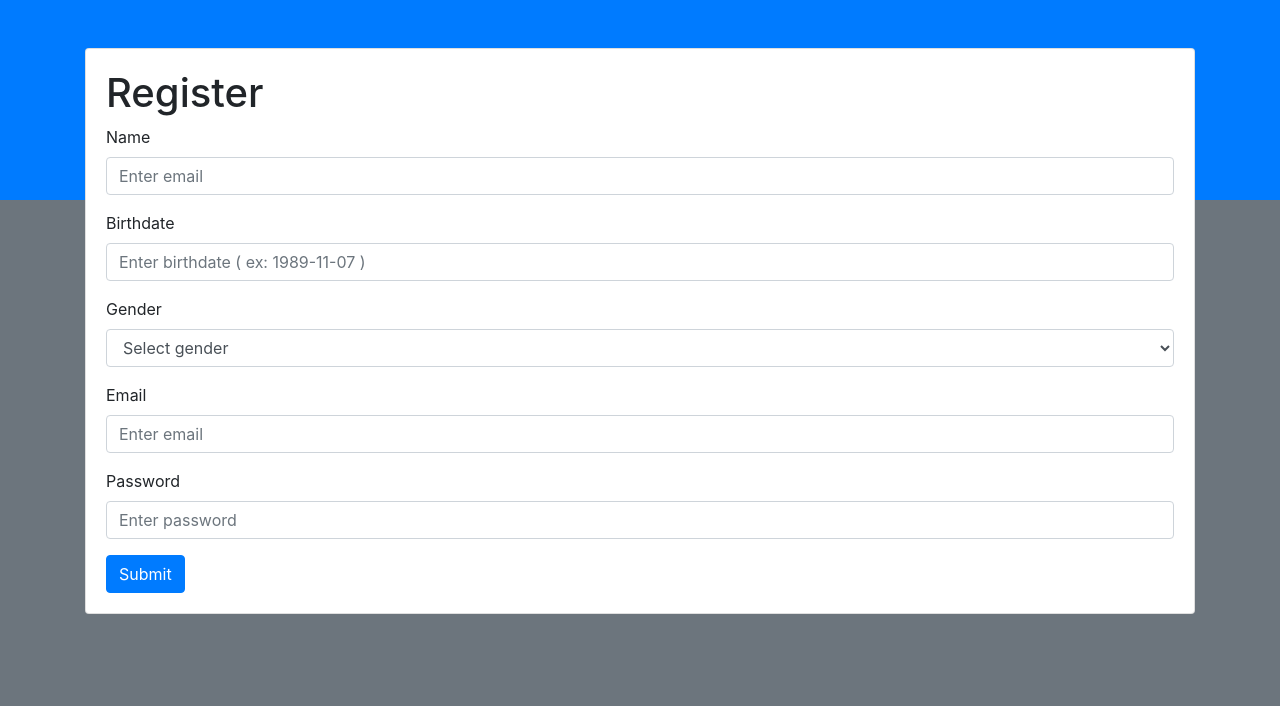
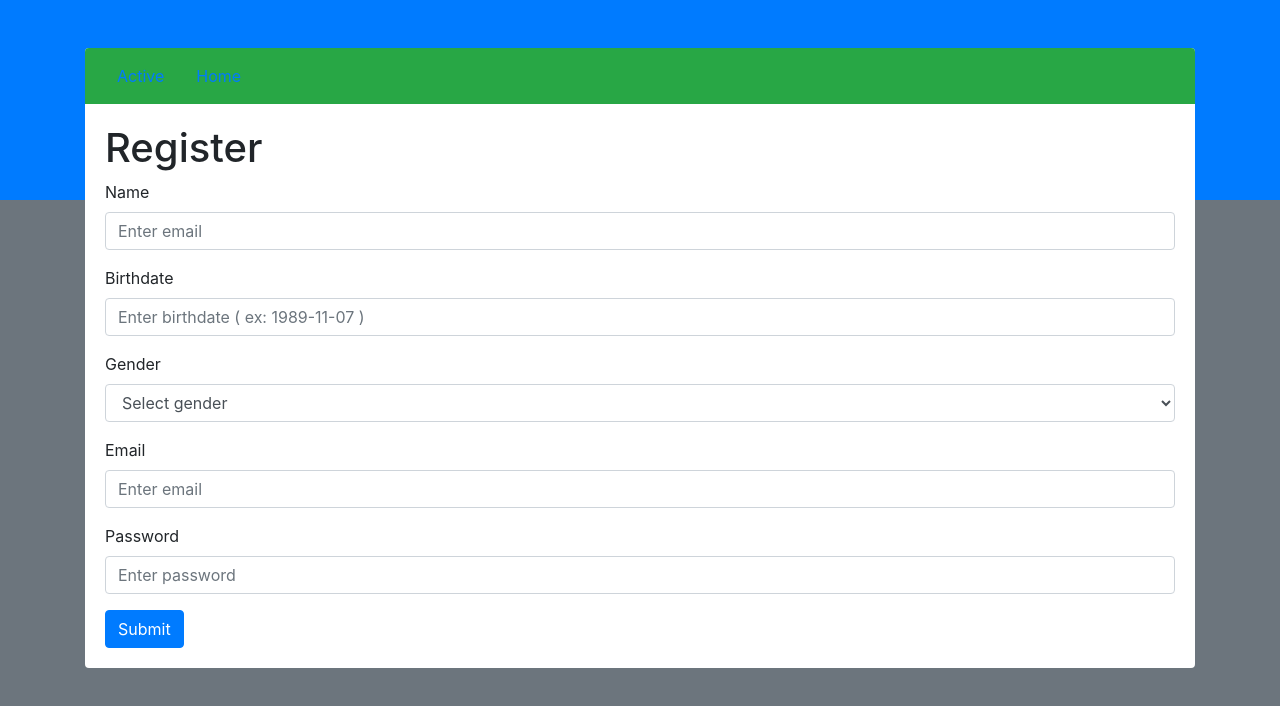
Before and after one commit to MihaiBlebea/LoveMatch, a React (Create React App) app in the folder view/: page /register in a window 1280 px wide. Shown: the top 706 px of the page. Built offline with nearby package versions, Linux system fonts and the light colour scheme.

Commit message:
Add navigation

```diff
--- a/view/src/App.js
+++ b/view/src/App.js
@@ -34,11 +34,11 @@ const App = ()=> {
     }
 
     return (
-        <Container>
-            <Router>
+        <Router>
+            <Container>
                 { isAuth() ? privateRoutes() : publicRoutes() }
-            </Router>
-        </Container>
+            </Container>
+        </Router>
     );
 }
 
--- a/view/src/Components/Container/Container.jsx
+++ b/view/src/Components/Container/Container.jsx
@@ -1,4 +1,5 @@
 import React from 'react'
+import { Navigation } from './../index'
 
 
 const Container = (props)=> {
@@ -6,7 +7,12 @@ const Container = (props)=> {
         <div className="container">
             <div className="row mt-5 mb-5">
                 <div className="col">
-                    <div className="card">
+                    <div className="card" style={{ borderWidth: '0px' }}>
+                        <div className="bg-success py-2 px-3 text-white"
+                             style={{ borderTopLeftRadius: '.25rem', borderTopRightRadius: '.25rem' }}>
+                            <Navigation />
+                        </div>
+
                         <div className="card-body">
                             { props.children }
                         </div>
--- /dev/null
+++ b/view/src/Components/Navigation/Navigation.jsx
@@ -0,0 +1,20 @@
+import React from 'react'
+import { Link, Router } from 'react-router-dom';
+
+
+class Navigation extends React.Component
+{
+    render()
+    {
+        return (
+            <nav class="nav">
+                <a class="nav-link active" href="#">Active</a>
+                <Link className="nav-link active"
+                      to="/">Home</Link>
+            </nav>
+        )
+    }
+}
+
+
+export default Navigation
--- a/view/src/Components/UserCard/UserCard.jsx
+++ b/view/src/Components/UserCard/UserCard.jsx
@@ -56,7 +56,7 @@ class UserCard extends React.Component
     render()
     {
         return (
-            <div className="card" style={{ maxWidth: '400px' }}>
+            <div className="card">
 
                 { this.renderCardImage() }
 
@@ -65,9 +65,12 @@ class UserCard extends React.Component
                     { this.state.cardFront === true ? this.renderCardFront() : this.renderCardBack() }
 
                     <div className="row justify-content-between px-3">
-                        <button className="btn btn-danger" onClick={ ()=> this.props.onPass() }><i className="fas fa-angle-double-left"></i> Pass</button>
-                        <button className="btn btn-primary" onClick={ ()=> this.changeCardState() }>See Profile <i className="far fa-user"></i></button>
-                        <button className="btn btn-success" onClick={ ()=> this.props.onLike() }>Like <i className="fas fa-angle-double-right"></i></button>
+                        <button className="btn btn-danger col-md-3 col-sm-12 mb-2 mb-md-0"
+                                onClick={ ()=> this.props.onPass() }><i className="fas fa-angle-double-left"></i> Pass</button>
+                        <button className="btn btn-primary col-md-5 col-sm-12 mb-2 mb-md-0"
+                                onClick={ ()=> this.changeCardState() }>See Profile <i className="far fa-user"></i></button>
+                        <button className="btn btn-success col-md-3 col-sm-12 mb-2 mb-md-0"
+                                onClick={ ()=> this.props.onLike() }>Like <i className="fas fa-angle-double-right"></i></button>
                     </div>
                 </div>
             </div>
--- a/view/src/Components/index.js
+++ b/view/src/Components/index.js
@@ -2,10 +2,13 @@ import UserCard from './UserCard/UserCard'
 import UserImage from './UserCard/UserImage'
 import Container from './Container/Container'
 import ImageForm from './ImageForm/ImageForm'
+import Navigation from './Navigation/Navigation'
+
 
 export {
     UserCard,
     UserImage,
     Container,
-    ImageForm
+    ImageForm,
+    Navigation
 }
--- a/view/src/Pages/Me/Me.jsx
+++ b/view/src/Pages/Me/Me.jsx
@@ -211,13 +211,9 @@ class Me extends React.Component
         }
 
         return (
-            <div>
-                <h1>My profile</h1>
-
-                <div className="row justify-content-center" style={{ maxHeight: '80vh', overflow: 'scroll' }}>
-                    <div className="col-md-6">
-                        { this.state.user ? this.renderForm() : null }
-                    </div>
+            <div className="row justify-content-center" style={{ height: '80vh', overflow: 'scroll' }}>
+                <div className="col-md-6">
+                    { this.state.user ? this.renderForm() : null }
                 </div>
             </div>
         )
--- a/view/src/Pages/Profile/Profile.jsx
+++ b/view/src/Pages/Profile/Profile.jsx
@@ -97,10 +97,10 @@ class Profile extends React.Component
         }
 
         return (
-            <div>
-                <h1>Profiles</h1>
-
-                { this.renderUserCards() }
+            <div className="row justify-content-center" style={{ height: '80vh', overflow: 'scroll' }}>
+                <div className="col-md-6 col-sm-8">
+                    { this.renderUserCards() }
+                </div>
             </div>
         )
     }
```
